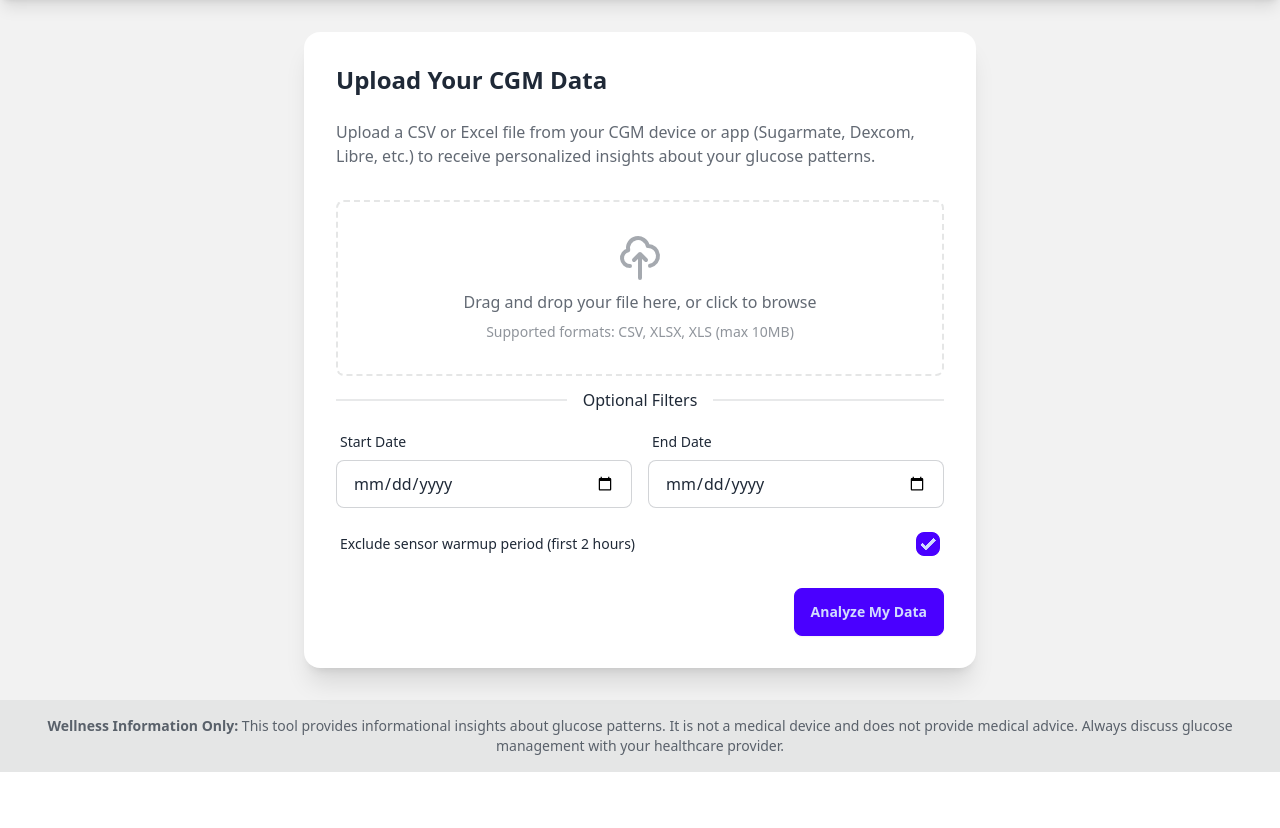
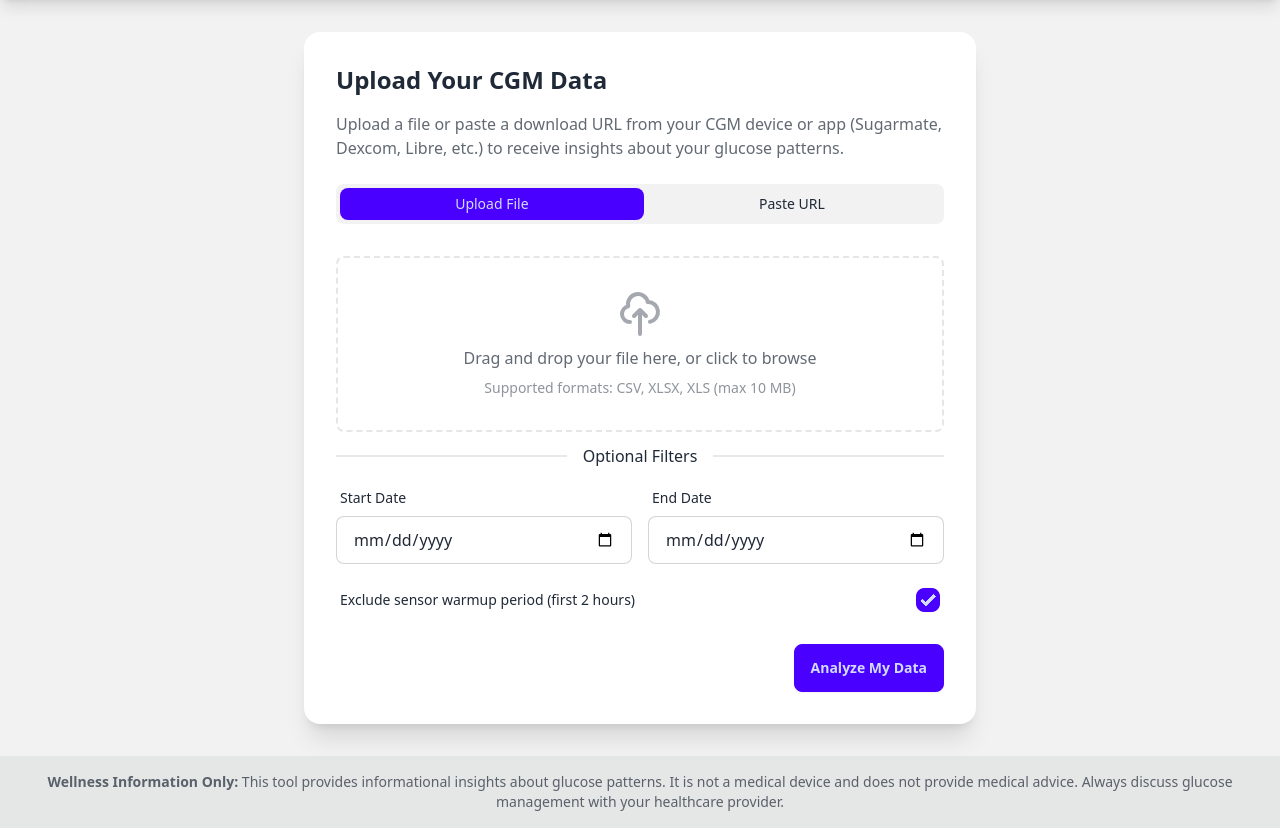
Before and after one commit to kbsimple/sugarmate-reports, a FastAPI app: page /upload in a window 1280 px wide. Shown: the part 68-896 px from the top of the page. Before the commit the page ends 840 px from the top, so only its background shows below. Run offline with FastAPI, Linux system fonts and the light colour scheme; some libraries are stand-ins or nearby versions.

Commit message:
feat(upload): add URL-based file fetch as an alternative to file upload
Users can now paste a direct HTTPS download link (e.g. a Sugarmate share
URL) instead of uploading a file manually. The new POST /upload/url
endpoint streams the remote file with a 10 MB cap, infers the extension
from Content-Disposition / Content-Type headers (defaulting to .xlsx),
and runs the same analysis pipeline as the file-upload path.

- Extract shared _analyze_and_store() helper used by both upload paths
- Add _ext_from_response() for extension detection from HTTP headers
- Add File / URL tab switcher to the upload page (Alpine.js)
- Add httpx>=0.27.0 dependency
- Add 6 tests covering validation and the mocked success / 4xx paths

Co-Authored-By: Claude Sonnet 4.6 <noreply@anthropic.com>

```diff
--- a/pyproject.toml
+++ b/pyproject.toml
@@ -19,6 +19,7 @@ dependencies = [
     "jinja2>=3.1.0",
     "python-multipart>=0.0.9",
     "reportlab>=4.0.0",
+    "httpx>=0.27.0",
 ]
 
 [project.scripts]
--- a/src/web/routes/upload.py
+++ b/src/web/routes/upload.py
@@ -3,60 +3,154 @@
 Provides endpoints for uploading CGM data files and triggering analysis.
 """
 
+import os
+import re
 import tempfile
-import os
+from datetime import datetime
 from pathlib import Path
+from typing import Optional
+from urllib.parse import urlparse
 
-from fastapi import APIRouter, File, UploadFile, HTTPException, Request, Form
+import httpx
+from fastapi import APIRouter, File, Form, HTTPException, Request, UploadFile
 from fastapi.responses import HTMLResponse, JSONResponse
 from fastapi.templating import Jinja2Templates
-from typing import Optional
 
-from ..services.session import session_store, create_session
+from ..services.session import create_session, session_store
 from cgm_insights import analyze_file
-from cgm_insights.ingestion import get_parser, exclude_warmup_period
-from cgm_insights.analytics import detect_time_of_day_patterns, detect_day_of_week_patterns
+from cgm_insights.analytics import detect_day_of_week_patterns, detect_time_of_day_patterns
+from cgm_insights.analytics.anomaly_detection import analyze_anomalies
 from cgm_insights.analytics.behavioral_patterns import analyze_behavioral_patterns
 from cgm_insights.analytics.overnight_patterns import analyze_overnight_patterns
-from cgm_insights.analytics.anomaly_detection import analyze_anomalies
+from cgm_insights.ingestion import exclude_warmup_period, get_parser
 
 router = APIRouter()
 templates = Jinja2Templates(directory="src/web/templates")
 
-# Allowed file extensions
 ALLOWED_EXTENSIONS = {".csv", ".xlsx", ".xls"}
-# Maximum file size (10MB)
-MAX_FILE_SIZE = 10 * 1024 * 1024
+MAX_FILE_SIZE = 10 * 1024 * 1024  # 10 MB
+
+_CONTENT_TYPE_EXTS: dict[str, str] = {
+    "text/csv": ".csv",
+    "application/csv": ".csv",
+    "application/vnd.ms-excel": ".xls",
+    "application/vnd.openxmlformats-officedocument.spreadsheetml.sheet": ".xlsx",
+}
 
 
 def validate_upload(file: UploadFile) -> None:
-    """Validate uploaded file.
-
-    Args:
-        file: Uploaded file
+    """Validate uploaded file extension.
 
     Raises:
-        HTTPException: If file is invalid
+        HTTPException: If the extension is not in ALLOWED_EXTENSIONS.
     """
-    # Check file extension
     ext = Path(file.filename or "").suffix.lower()
     if ext not in ALLOWED_EXTENSIONS:
         raise HTTPException(
             status_code=400,
-            detail=f"Invalid file type. Allowed: {', '.join(ALLOWED_EXTENSIONS)}"
+            detail=f"Invalid file type. Allowed: {', '.join(ALLOWED_EXTENSIONS)}",
         )
+
+
+def _ext_from_response(url: str, headers: httpx.Headers) -> str:
+    """Infer file extension from URL path, Content-Disposition, or Content-Type."""
+    path_ext = Path(urlparse(url).path).suffix.lower()
+    if path_ext in ALLOWED_EXTENSIONS:
+        return path_ext
+
+    cd = headers.get("content-disposition", "")
+    if cd:
+        m = re.search(r'filename[^;=\n]*=\s*[\'"]?([^\'";\n]+)', cd, re.IGNORECASE)
+        if m:
+            cd_ext = Path(m.group(1).strip()).suffix.lower()
+            if cd_ext in ALLOWED_EXTENSIONS:
+                return cd_ext
+
+    ct = headers.get("content-type", "").split(";")[0].strip().lower()
+    if ct in _CONTENT_TYPE_EXTS:
+        return _CONTENT_TYPE_EXTS[ct]
+
+    # Sugarmate and most CGM exports default to Excel when no type is declared.
+    return ".xlsx"
+
+
+async def _analyze_and_store(
+    contents: bytes,
+    filename_hint: str,
+    start_date: Optional[str],
+    end_date: Optional[str],
+    exclude_warmup: bool,
+) -> str:
+    """Run analysis pipeline on raw file bytes and return a new session_id.
+
+    Raises:
+        HTTPException: On validation or analysis failure.
+    """
+    suffix = Path(filename_hint).suffix.lower() or ".csv"
+
+    with tempfile.NamedTemporaryFile(mode="wb", suffix=suffix, delete=False) as tmp:
+        tmp.write(contents)
+        tmp_path = tmp.name
+
+    try:
+        parser = get_parser(tmp_path)
+        start = datetime.fromisoformat(start_date) if start_date else None
+        end = datetime.fromisoformat(end_date) if end_date else None
+        readings = parser.parse(tmp_path, start_date=start, end_date=end)
+
+        if exclude_warmup:
+            readings = exclude_warmup_period(readings)
+
+        results = analyze_file(
+            tmp_path,
+            start_date=start_date,
+            end_date=end_date,
+            exclude_warmup=exclude_warmup,
+        )
+
+        time_patterns = detect_time_of_day_patterns(readings)
+        day_patterns = detect_day_of_week_patterns(readings)
+        all_patterns = time_patterns + day_patterns
+
+        behavioral_result = analyze_behavioral_patterns(readings)
+        overnight_result = analyze_overnight_patterns(readings)
+        anomaly_result = analyze_anomalies(readings)
+
+        raw_readings = [
+            {"timestamp": r.timestamp.isoformat(), "glucose": r.glucose_mg_dl}
+            for r in readings[:2000]
+        ]
+
+        session_id = create_session()
+        session_store.store(
+            session_id,
+            results,
+            patterns=all_patterns,
+            raw_readings=raw_readings,
+            behavioral_patterns=behavioral_result.model_dump(),
+            overnight_patterns=overnight_result.model_dump(),
+            anomaly_detection=anomaly_result.model_dump(),
+        )
+        return session_id
+
+    except ValueError as e:
+        error_msg = str(e)
+        if "insufficient" in error_msg.lower():
+            raise HTTPException(
+                status_code=422,
+                detail="Insufficient data for analysis. Please upload a file with more glucose readings.",
+            )
+        raise HTTPException(status_code=400, detail=f"Could not process file: {error_msg}")
+
+    finally:
+        try:
+            os.unlink(tmp_path)
+        except OSError:
+            pass
 
 
 @router.get("/upload", response_class=HTMLResponse)
 async def upload_page(request: Request):
-    """Render upload page with file upload form.
-
-    Args:
-        request: FastAPI request object
-
-    Returns:
-        HTML page with upload form
-    """
     return templates.TemplateResponse(request, "upload.html")
 
 
@@ -67,131 +161,85 @@ async def upload_file(
     end_date: Optional[str] = Form(None),
     exclude_warmup: bool = Form(True),
 ):
-    """Handle file upload and analysis.
-
-    Args:
-        file: Uploaded CGM data file
-        start_date: Optional start date filter (ISO format)
-        end_date: Optional end date filter (ISO format)
-        exclude_warmup: Whether to exclude sensor warmup period
-
-    Returns:
-        JSON response with session_id for results retrieval
-
-    Raises:
-        HTTPException: On upload or analysis errors
-    """
-    # Validate file
+    """Handle multipart file upload and analysis."""
     validate_upload(file)
 
-    # Check file size
     contents = await file.read()
     if len(contents) > MAX_FILE_SIZE:
+        raise HTTPException(status_code=413, detail="File too large. Maximum size is 10MB")
+
+    try:
+        session_id = await _analyze_and_store(
+            contents,
+            file.filename or "data.csv",
+            start_date,
+            end_date,
+            exclude_warmup,
+        )
+        return JSONResponse({"session_id": session_id, "redirect": f"/results/{session_id}"})
+    except HTTPException:
+        raise
+    except Exception:
         raise HTTPException(
-            status_code=413,
-            detail="File too large. Maximum size is 10MB"
+            status_code=500,
+            detail="An error occurred processing your file. Please try again.",
         )
 
-    # Create temp file for analysis
+
+@router.post("/upload/url", response_class=JSONResponse)
+async def upload_from_url(
+    url: str = Form(...),
+    start_date: Optional[str] = Form(None),
+    end_date: Optional[str] = Form(None),
+    exclude_warmup: bool = Form(True),
+):
+    """Fetch a CGM data file from a URL and analyse it."""
+    url = url.strip()
+    parsed = urlparse(url)
+    if parsed.scheme != "https":
+        raise HTTPException(status_code=400, detail="Only HTTPS URLs are supported.")
+    if not parsed.netloc:
+        raise HTTPException(status_code=400, detail="Invalid URL.")
+
     try:
-        # Write to temp file
-        suffix = Path(file.filename or "data.csv").suffix
-        with tempfile.NamedTemporaryFile(
-            mode="wb",
-            suffix=suffix,
-            delete=False
-        ) as tmp:
-            tmp.write(contents)
-            tmp_path = tmp.name
+        async with httpx.AsyncClient(
+            follow_redirects=True,
+            timeout=httpx.Timeout(connect=10.0, read=30.0, write=10.0, pool=10.0),
+        ) as client:
+            async with client.stream("GET", url) as response:
+                if response.status_code != 200:
+                    raise HTTPException(
+                        status_code=400,
+                        detail=f"Could not fetch URL (HTTP {response.status_code}).",
+                    )
+                chunks: list[bytes] = []
+                total = 0
+                async for chunk in response.aiter_bytes(8192):
+                    total += len(chunk)
+                    if total > MAX_FILE_SIZE:
+                        raise HTTPException(
+                            status_code=413,
+                            detail="Downloaded file too large. Maximum size is 10MB.",
+                        )
+                    chunks.append(chunk)
 
-        try:
-            # Parse file to get readings for pattern detection
-            parser = get_parser(tmp_path)
-            from datetime import datetime
-            start = datetime.fromisoformat(start_date) if start_date else None
-            end = datetime.fromisoformat(end_date) if end_date else None
-            readings = parser.parse(tmp_path, start_date=start, end_date=end)
-
-            # Exclude warmup if requested
-            if exclude_warmup:
-                readings = exclude_warmup_period(readings)
-
-            # Analyze file using core library
-            results = analyze_file(
-                tmp_path,
-                start_date=start_date,
-                end_date=end_date,
-                exclude_warmup=exclude_warmup,
-            )
-
-            # Detect patterns
-            time_patterns = detect_time_of_day_patterns(readings)
-            day_patterns = detect_day_of_week_patterns(readings)
-            all_patterns = time_patterns + day_patterns
-
-            # Behavioral pattern analysis (Phase 4)
-            behavioral_result = analyze_behavioral_patterns(readings)
-            behavioral_patterns_dict = behavioral_result.model_dump()
-
-            # Overnight pattern analysis (Phase 5)
-            overnight_result = analyze_overnight_patterns(readings)
-            overnight_patterns_dict = overnight_result.model_dump()
-
-            # Anomaly detection (Phase 6)
-            anomaly_result = analyze_anomalies(readings)
-            anomaly_detection_dict = anomaly_result.model_dump()
-
-            # Convert readings to chart format (limit for web display)
-            raw_readings = [
-                {
-                    "timestamp": r.timestamp.isoformat(),
-                    "glucose": r.glucose_mg_dl
-                }
-                for r in readings[:2000]  # Limit to 2000 points for web
-            ]
-
-            # Create session and store results with patterns
-            session_id = create_session()
-            session_store.store(
-                session_id,
-                results,
-                patterns=all_patterns,
-                raw_readings=raw_readings,
-                behavioral_patterns=behavioral_patterns_dict,
-                overnight_patterns=overnight_patterns_dict,
-                anomaly_detection=anomaly_detection_dict,
-            )
-
-            return JSONResponse({
-                "session_id": session_id,
-                "redirect": f"/results/{session_id}"
-            })
-
-        except ValueError as e:
-            # Handle insufficient data or parsing errors
-            error_msg = str(e)
-            if "insufficient" in error_msg.lower():
-                raise HTTPException(
-                    status_code=422,
-                    detail="Insufficient data for analysis. Please upload a file with more glucose readings."
-                )
-            raise HTTPException(
-                status_code=400,
-                detail=f"Could not process file: {error_msg}"
-            )
-
-        finally:
-            # Clean up temp file
-            try:
-                os.unlink(tmp_path)
-            except OSError:
-                pass
+                contents = b"".join(chunks)
+                ext = _ext_from_response(url, response.headers)
 
     except HTTPException:
         raise
     except Exception as e:
-        # Generic error - don't expose internal details
+        raise HTTPException(status_code=400, detail=f"Failed to fetch URL: {e}")
+
+    try:
+        session_id = await _analyze_and_store(
+            contents, f"data{ext}", start_date, end_date, exclude_warmup
+        )
+        return JSONResponse({"session_id": session_id, "redirect": f"/results/{session_id}"})
+    except HTTPException:
+        raise
+    except Exception:
         raise HTTPException(
             status_code=500,
-            detail="An error occurred processing your file. Please try again."
+            detail="An error occurred processing the file. Please try again.",
         )
--- a/src/web/templates/upload.html
+++ b/src/web/templates/upload.html
@@ -3,18 +3,29 @@
 {% block title %}Upload - CGM Insights{% endblock %}
 
 {% block content %}
-<div class="max-w-2xl mx-auto">
+<div class="max-w-2xl mx-auto" x-data="{ activeTab: 'file' }">
     <div class="card bg-base-100 shadow-xl">
         <div class="card-body">
-            <h1 class="card-title text-2xl mb-4">Upload Your CGM Data</h1>
-            <p class="text-base-content/70 mb-6">
-                Upload a CSV or Excel file from your CGM device or app (Sugarmate, Dexcom, Libre, etc.)
-                to receive personalized insights about your glucose patterns.
+            <h1 class="card-title text-2xl mb-2">Upload Your CGM Data</h1>
+            <p class="text-base-content/70 mb-4">
+                Upload a file or paste a download URL from your CGM device or app
+                (Sugarmate, Dexcom, Libre, etc.) to receive insights about your glucose patterns.
             </p>
 
-            <!-- Upload Form -->
+            <!-- Tab switcher -->
+            <div class="tabs tabs-boxed mb-6">
+                <button type="button" class="tab"
+                    :class="{ 'tab-active': activeTab === 'file' }"
+                    @click="activeTab = 'file'">Upload File</button>
+                <button type="button" class="tab"
+                    :class="{ 'tab-active': activeTab === 'url' }"
+                    @click="activeTab = 'url'">Paste URL</button>
+            </div>
+
+            <!-- ── File upload form ── -->
             <form
                 id="upload-form"
+                x-show="activeTab === 'file'"
                 hx-post="/upload"
                 hx-encoding="multipart/form-data"
                 hx-target="#result"
@@ -39,45 +50,27 @@
                         required
                         @change="if ($refs.fileInput.files.length) $dispatch('file-selected')"
                     >
-
                     <div class="flex flex-col items-center gap-2">
                         <svg xmlns="http://www.w3.org/2000/svg" class="h-12 w-12 text-base-content/40" fill="none" viewBox="0 0 24 24" stroke="currentColor">
                             <path stroke-linecap="round" stroke-linejoin="round" stroke-width="2" d="M7 16a4 4 0 01-.88-7.903A5 5 0 1115.9 6L16 6a5 5 0 011 9.9M15 13l-3-3m0 0l-3 3m3-3v12" />
                         </svg>
-                        <p class="text-base-content/70" x-text="$refs.fileInput.files.length ? $refs.fileInput.files[0].name : 'Drag and drop your file here, or click to browse'"></p>
-                        <p class="text-sm text-base-content/50">Supported formats: CSV, XLSX, XLS (max 10MB)</p>
+                        <p class="text-base-content/70" x-text="$refs.fileInput && $refs.fileInput.files.length ? $refs.fileInput.files[0].name : 'Drag and drop your file here, or click to browse'"></p>
+                        <p class="text-sm text-base-content/50">Supported formats: CSV, XLSX, XLS (max 10 MB)</p>
                     </div>
                 </div>
 
-                <!-- Date range options -->
+                <!-- Optional filters -->
                 <div class="divider">Optional Filters</div>
-
                 <div class="grid grid-cols-1 md:grid-cols-2 gap-4">
                     <div class="form-control">
-                        <label class="label">
-                            <span class="label-text">Start Date</span>
-                        </label>
-                        <input
-                            type="date"
-                            name="start_date"
-                            class="input input-bordered"
-                            placeholder="YYYY-MM-DD"
-                        >
+                        <label class="label"><span class="label-text">Start Date</span></label>
+                        <input type="date" name="start_date" class="input input-bordered" placeholder="YYYY-MM-DD">
                     </div>
-
                     <div class="form-control">
-                        <label class="label">
-                            <span class="label-text">End Date</span>
-                        </label>
-                        <input
-                            type="date"
-                            name="end_date"
-                            class="input input-bordered"
-                            placeholder="YYYY-MM-DD"
-                        >
+                        <label class="label"><span class="label-text">End Date</span></label>
+                        <input type="date" name="end_date" class="input input-bordered" placeholder="YYYY-MM-DD">
                     </div>
                 </div>
-
                 <div class="form-control mt-4">
                     <label class="label cursor-pointer">
                         <span class="label-text">Exclude sensor warmup period (first 2 hours)</span>
@@ -85,16 +78,59 @@
                     </label>
                 </div>
 
-                <!-- Submit button -->
                 <div class="card-actions justify-end mt-6">
-                    <button type="submit" class="btn btn-primary">
-                        <span class="loading loading-spinner hidden"></span>
-                        Analyze My Data
-                    </button>
+                    <button type="submit" class="btn btn-primary">Analyze My Data</button>
                 </div>
             </form>
 
-            <!-- Error display -->
+            <!-- ── URL form ── -->
+            <form
+                id="url-form"
+                x-show="activeTab === 'url'"
+                hx-post="/upload/url"
+                hx-target="#result"
+                hx-indicator="#loading-indicator"
+            >
+                <div class="form-control">
+                    <label class="label"><span class="label-text font-medium">File URL</span></label>
+                    <input
+                        type="url"
+                        name="url"
+                        class="input input-bordered w-full"
+                        placeholder="https://assets.sugarmate.io/webapp/..."
+                        required
+                    >
+                    <p class="text-sm text-base-content/50 mt-2">
+                        Paste a direct HTTPS link to your CGM export file (CSV or Excel).
+                        Sugarmate share links work out of the box.
+                    </p>
+                </div>
+
+                <!-- Optional filters (same as file form) -->
+                <div class="divider">Optional Filters</div>
+                <div class="grid grid-cols-1 md:grid-cols-2 gap-4">
+                    <div class="form-control">
+                        <label class="label"><span class="label-text">Start Date</span></label>
+                        <input type="date" name="start_date" class="input input-bordered" placeholder="YYYY-MM-DD">
+                    </div>
+                    <div class="form-control">
+                        <label class="label"><span class="label-text">End Date</span></label>
+                        <input type="date" name="end_date" class="input input-bordered" placeholder="YYYY-MM-DD">
+                    </div>
+                </div>
+                <div class="form-control mt-4">
+                    <label class="label cursor-pointer">
+                        <span class="label-text">Exclude sensor warmup period (first 2 hours)</span>
+                        <input type="checkbox" name="exclude_warmup" class="checkbox checkbox-primary" checked>
+                    </label>
+                </div>
+
+                <div class="card-actions justify-end mt-6">
+                    <button type="submit" class="btn btn-primary">Fetch &amp; Analyze</button>
+                </div>
+            </form>
+
+            <!-- Error display (shared) -->
             <div id="error-container" class="alert alert-error mt-4" style="display: none;">
                 <svg xmlns="http://www.w3.org/2000/svg" class="stroke-current shrink-0 h-6 w-6" fill="none" viewBox="0 0 24 24">
                     <path stroke-linecap="round" stroke-linejoin="round" stroke-width="2" d="M10 14l2-2m0 0l2-2m-2 2l-2-2m2 2l2 2m7-2a9 9 0 11-18 0 9 9 0 0118 0z" />
@@ -111,26 +147,22 @@
 
 {% block scripts %}
 <script>
-    // HTMX error handling
-    document.body.addEventListener('htmx:beforeRequest', function(evt) {
+    document.body.addEventListener('htmx:beforeRequest', function() {
         document.getElementById('error-container').style.display = 'none';
     });
 
     document.body.addEventListener('htmx:responseError', function(evt) {
         const errorContainer = document.getElementById('error-container');
         const errorText = document.getElementById('error-text');
-
         try {
             const response = JSON.parse(evt.detail.xhr.responseText);
             errorText.textContent = response.detail || 'An error occurred. Please try again.';
         } catch (e) {
             errorText.textContent = 'An error occurred. Please try again.';
         }
-
         errorContainer.style.display = 'block';
     });
 
-    // Redirect on successful upload
     document.body.addEventListener('htmx:beforeSwap', function(evt) {
         if (evt.detail.xhr.status === 200) {
             try {
@@ -139,7 +171,7 @@
                     window.location.href = response.redirect;
                 }
             } catch (e) {
-                // Not JSON, let HTMX handle normally
+                // Not JSON — let HTMX handle normally
             }
         }
     });
```
Also changed, not shown: tests/web/test_upload.py (+87 -0 lines).
